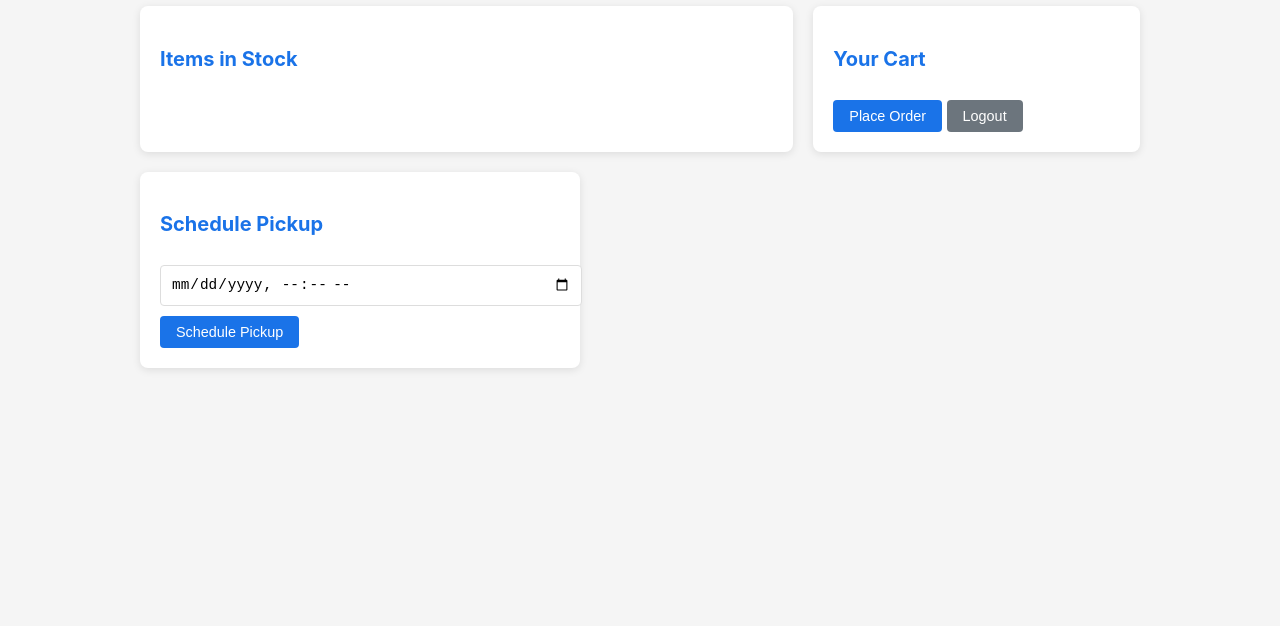
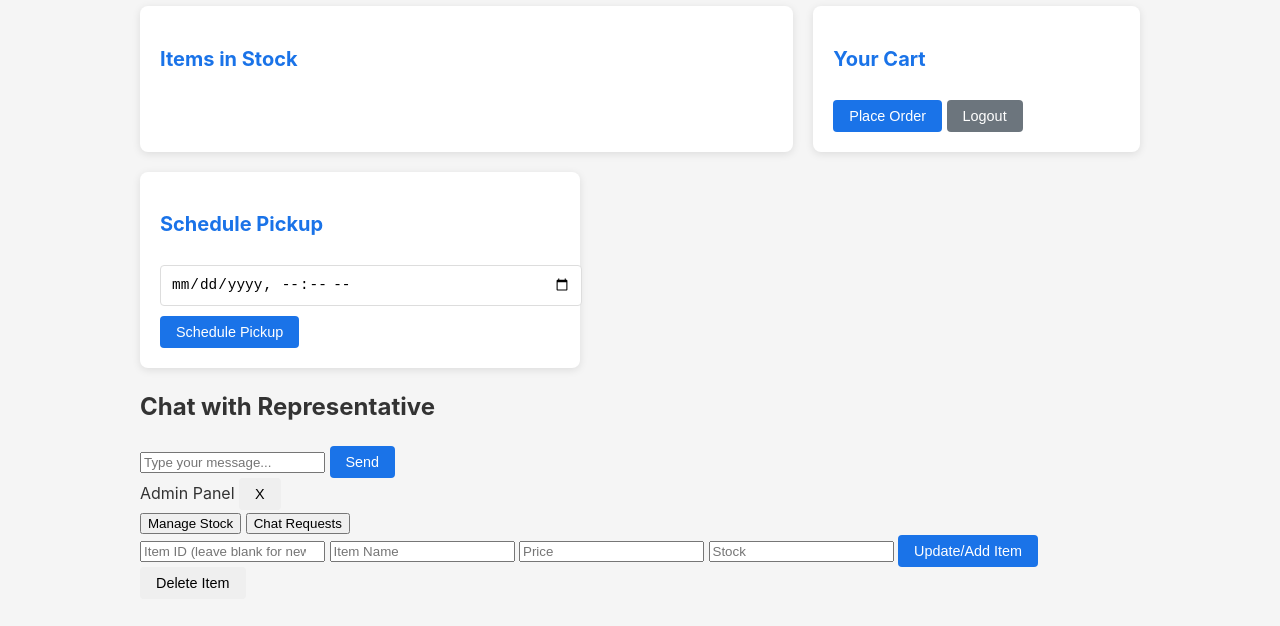
Before and after one commit to PharmavilleVancouverWEB/PharmavileShopProto, a website: page index.html in a window 1280 px wide. Shown: the part 908-1534 px from the top of the page. Before the commit the page ends 1311 px from the top, so only its background shows below. Drawn offline with Linux system fonts and the light colour scheme.

Commit message:
Update index.html

```diff
--- a/index.html
+++ b/index.html
@@ -37,6 +37,36 @@
             <input type="datetime-local" id="pickupTime" required>
             <button id="schedulePickupBtn" class="btn btn-primary">Schedule Pickup</button>
         </div>
+        <div id="chatForm" class="chat-form">
+            <h2>Chat with Representative</h2>
+            <div id="chatMessages" class="chat-messages"></div>
+            <input type="text" id="chatInput" placeholder="Type your message...">
+            <button id="sendChatBtn" class="btn btn-primary">Send</button>
+        </div>
+        <div id="adminPanel" class="admin-panel">
+            <div class="admin-header">Admin Panel <button id="closeAdminBtn" class="btn btn-close">X</button></div>
+            <div class="admin-tabs">
+                <button class="tab-btn active" onclick="showTab('stockTab')">Manage Stock</button>
+                <button class="tab-btn" onclick="showTab('chatTab')">Chat Requests</button>
+            </div>
+            <div id="stockTab" class="admin-tab">
+                <form id="stockForm">
+                    <input type="number" id="itemId" placeholder="Item ID (leave blank for new)">
+                    <input type="text" id="itemName" placeholder="Item Name" required>
+                    <input type="number" id="itemPrice" placeholder="Price" step="0.01" required>
+                    <input type="number" id="itemStock" placeholder="Stock" required>
+                    <button type="submit" class="btn btn-primary">Update/Add Item</button>
+                    <button type="button" id="deleteItemBtn" class="btn btn-danger">Delete Item</button>
+                </form>
+            </div>
+            <div id="chatTab" class="admin-tab" style="display: none;">
+                <h3>Chat Requests</h3>
+                <div id="chatQueue" class="chat-queue"></div>
+                <div id="adminChatMessages" class="chat-messages"></div>
+                <input type="text" id="adminChatInput" placeholder="Type your message...">
+                <button id="sendAdminChatBtn" class="btn btn-primary">Send</button>
+            </div>
+        </div>
         <div id="result" class="result"></div>
         <button id="chatBtn" class="btn btn-chat">Chat to a Representative</button>
     </div>
```
